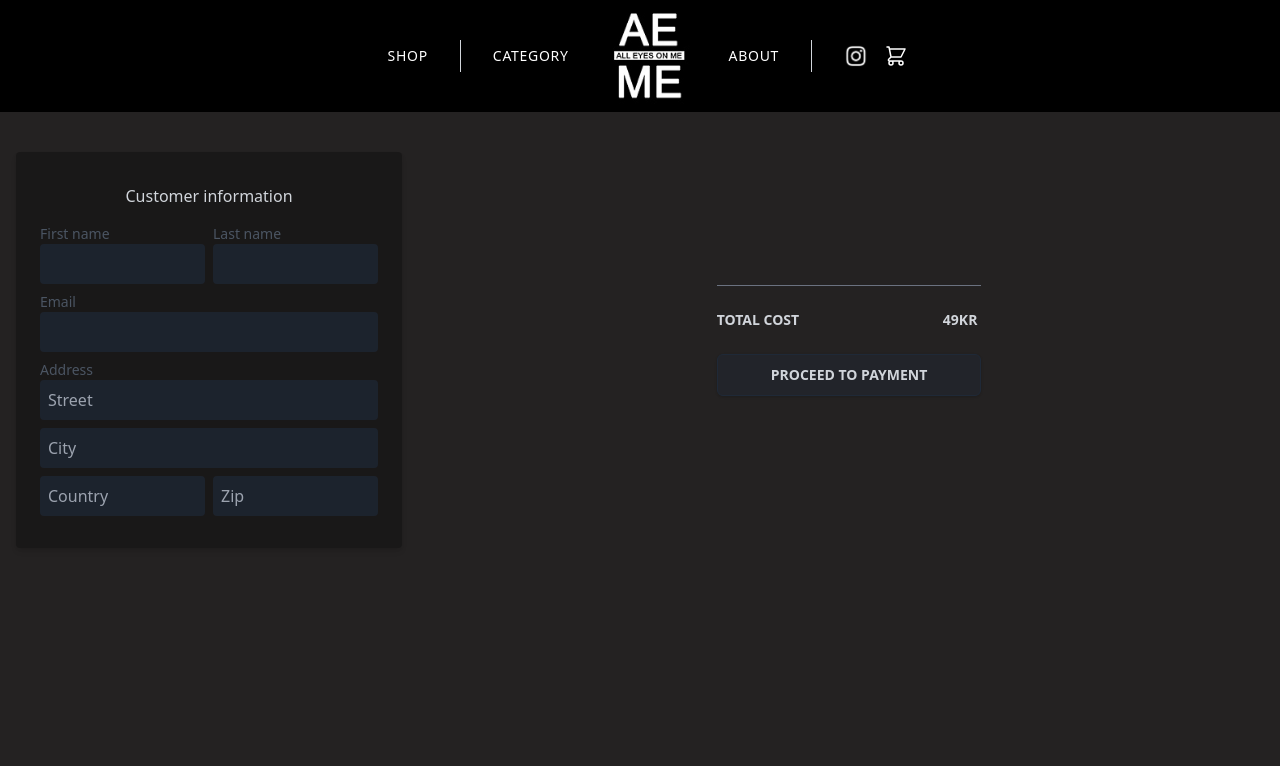
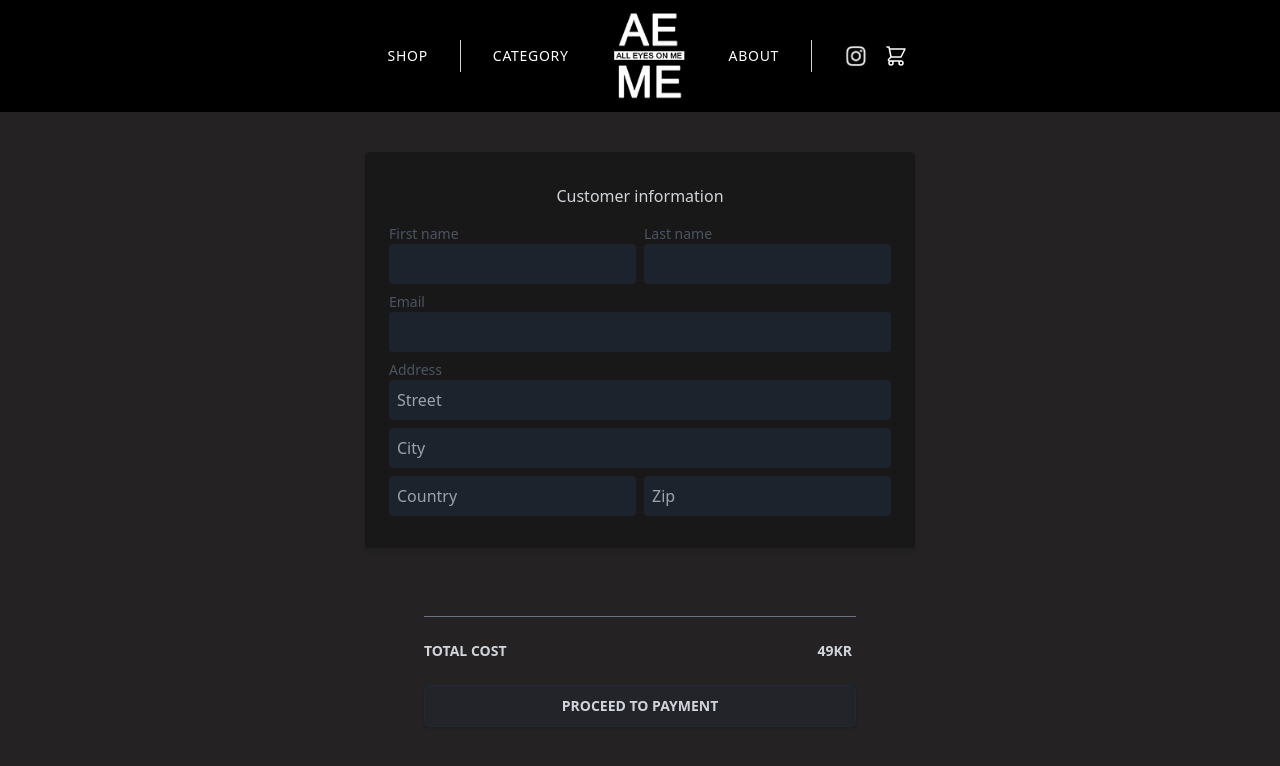
Before and after one commit to susdufva/AllEyesOnMe, a React (Create React App) app: page /checkout in a window 1280 px wide. Shown: the top 766 px of the page. Built offline with nearby package versions, Linux system fonts and the light colour scheme; no server answers; what @woocommerce/woocommerce-rest-api would draw is missing.

Commit message:
saving current code, checkout form working

```diff
--- a/src/components/cart/CartProductCard.js
+++ b/src/components/cart/CartProductCard.js
@@ -29,7 +29,7 @@ function CartProductCard({product}) {
                   xmlns="http://www.w3.org/2000/svg"
                   width="15"
                   fill="grey"
-                  fill-opacity="0.6"
+                  fillOpacity="0.6"
                   height="15"
                   viewBox="0 0 24 24"
                 >
--- a/src/components/cart/Checkout.js
+++ b/src/components/cart/Checkout.js
@@ -6,8 +6,7 @@ const api = new WooCommerceRestApi({
   url: "http://localhost/AllEyesOnMe/wordpress/",
   consumerKey: process.env.REACT_APP_CUSTOMERKEY,
   consumerSecret: process.env.REACT_APP_CUSTOMERSECRET,
-  version: "wc/v3",
-  //axiosConfig: {headers: {}}
+  version: "wc/v3"
 });
 
 function Checkout() {
@@ -25,7 +24,7 @@ function Checkout() {
   };
 
   const [formValues, setFormValues] = useState(initialValue);
-  //const [error, setError] = useState("")
+  const [error, setError] = useState("")
 
   const handleOnChange = useCallback(
     (e) => {
@@ -74,12 +73,11 @@ function Checkout() {
         shipping_lines: [
           {
             method_id: "flat_rate",
-            method_title: "Flat Rate",
-            total: "10.00",
+            method_title: "Fraktavgift",
+            total: "49.00",
           },
         ],
       };
-
       //send form values to woocommerce endpoint
       await api
         .post("orders", data)
@@ -89,16 +87,16 @@ function Checkout() {
           ) => console.log(e)
         )
         .catch((error) => {
+          setError("Something went wrong, please try again")
           console.log(error.response);
         });
-      //setError("Något gick fel, vänligen försök igen")})
     },
     [formValues, cart]
   );
 
   return (
     <>
-      <form onSubmit={handleOnSubmit} className="flex justify-center w-full ">
+      <form onSubmit={handleOnSubmit} className="flex flex-col justify-center w-full items-center">
         <div className="max-w-xl m-4 px-6 py-8 bg-black bg-opacity-30 rounded mt-10 shadow-md">
           <p className="text-gray-300 font-medium">Customer information</p>
           <div className="text-left inline-block mt-4 w-1/2 pr-1">
@@ -199,6 +197,8 @@ function Checkout() {
           <div className="flex justify-center w-full lg:w-1/2">
             <div className="flex flex-col justify-center items-center w-full text-gray-300 rounded-lg sm:w-4/6 md:w-3/6 lg:w-4/5">
               <div className="py-4 w-4/5 sm:w-full sm:py-8 rounded-lg text-left p-10">
+                {/*Show error message here*/}
+                <span>{error}</span>
                 <div className="border-t border-gray-500 mt-5">
                   <div className="flex font-semibold justify-between py-6 text-sm uppercase">
                     <span>Total cost</span>
```
Also changed, not shown: worklog.txt, 1 other file (tests, documents, lock files or other folders).
